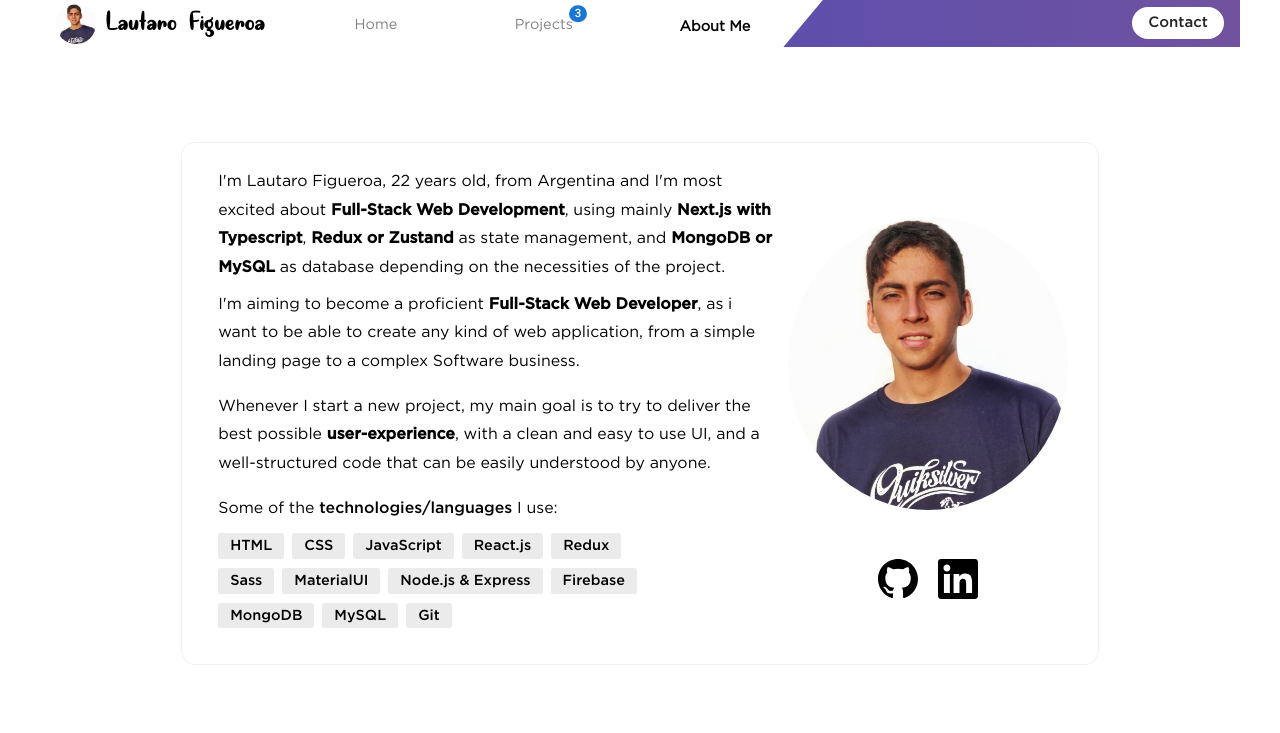
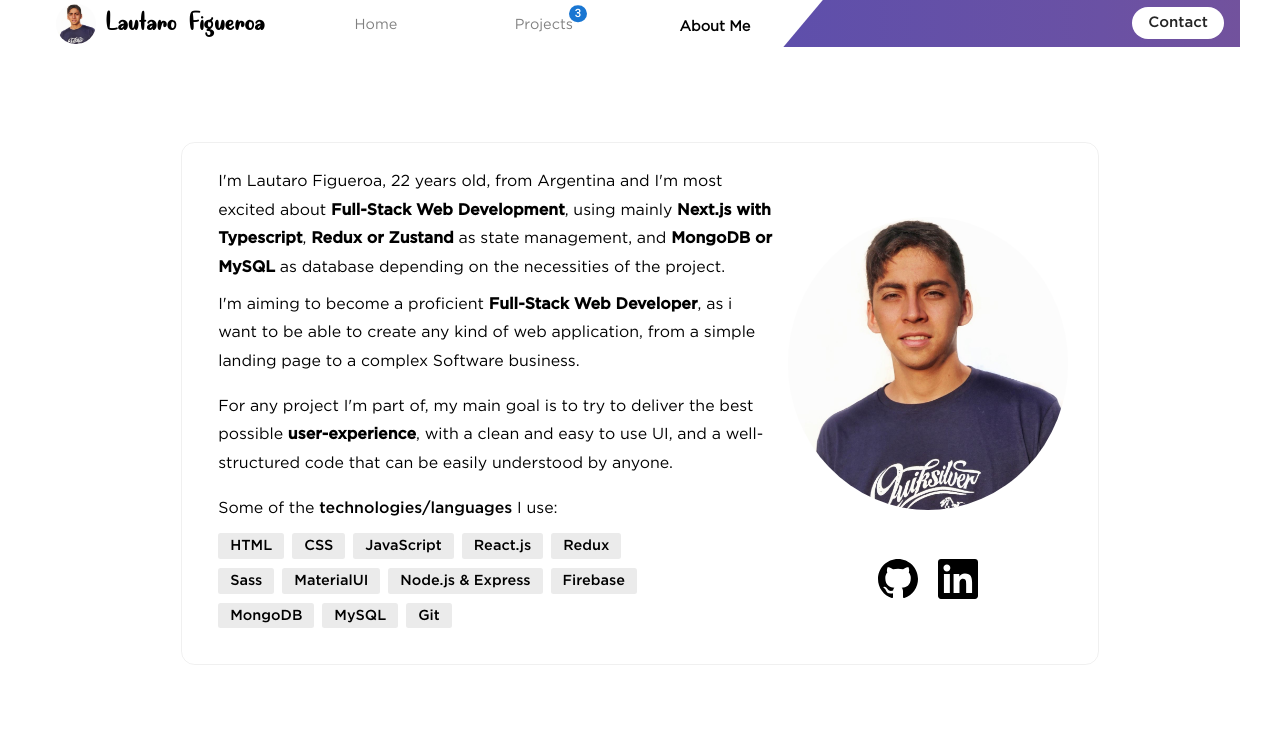
Before and after one commit to hellodiamalassana/dlk, a React (Create React App) app: page /about in a window 1280 px wide. Shown: the top 733 px of the page. Built offline with nearby package versions, Linux system fonts and the light colour scheme.

Commit message:
Updated 3rd paragraph

```diff
--- a/src/Pages/AboutMe/Main.js
+++ b/src/Pages/AboutMe/Main.js
@@ -42,10 +42,14 @@ function Main() {
             field in the mid term. */}
           </p>
           <p>
-            Whenever I start a new project, my main goal is to try to deliver
+            For any project I'm part of, my main goal is to try to deliver the
+            best possible <b>user-experience</b>, with a clean and easy to use
+            UI, and a well-structured code that can be easily understood by
+            anyone.
+            {/* Whenever I start a new project, my main goal is to try to deliver
             the best possible <b>user-experience</b>, with a clean and easy to
             use UI, and a well-structured code that can be easily understood by
-            anyone.
+            anyone. */}
             {/*  my main goal is to try to deliver
             the highest <b>user-experience</b> with a modern design so that
             the user can have the best possible experience on my site. */}
```
